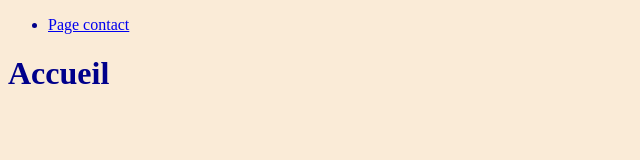
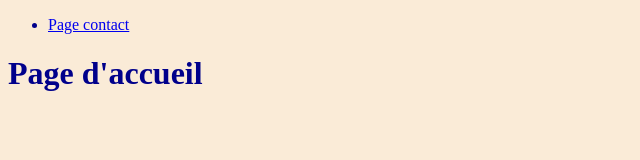
Before and after one commit to smaloron/test-git-2021, a plain HTML site: page index.html in a window 1280 px wide. Shown: the whole page, without its empty margins (0-640 px from the left). Drawn offline with Linux system fonts and the light colour scheme.

Commit message:
Modification du titre sur index.html

```diff
--- a/index.html
+++ b/index.html
@@ -15,6 +15,6 @@
             </li>
         </ul>
     </div>
-    <h1>Accueil</h1>
+    <h1>Page d'accueil</h1>
 </body>
 </html>
```
